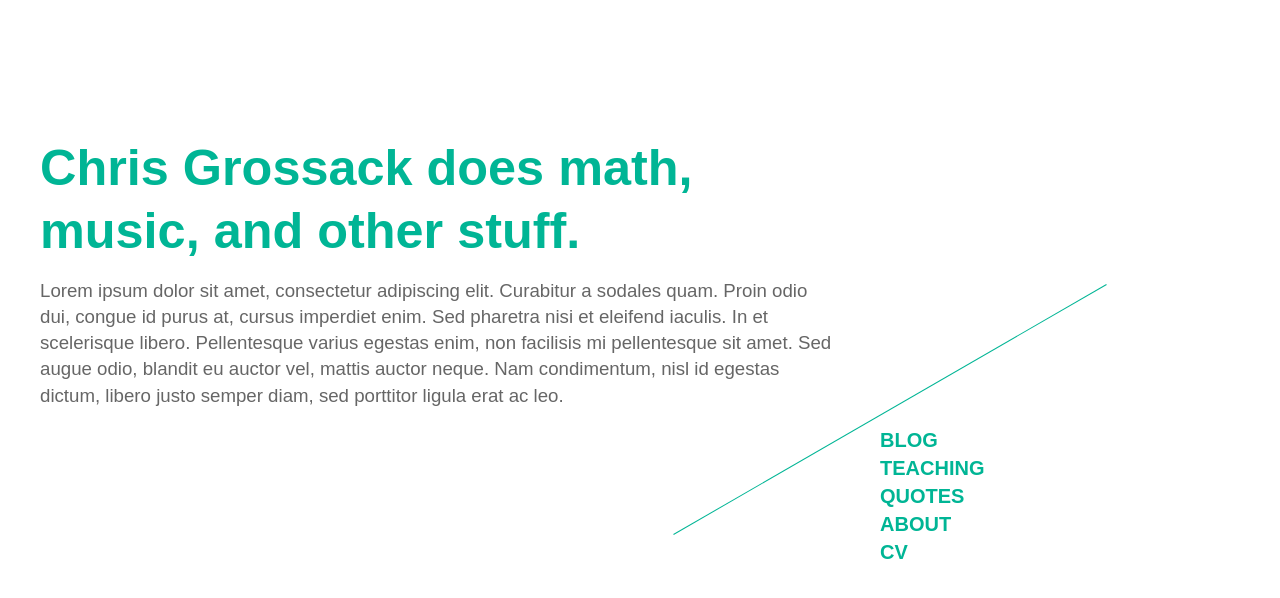
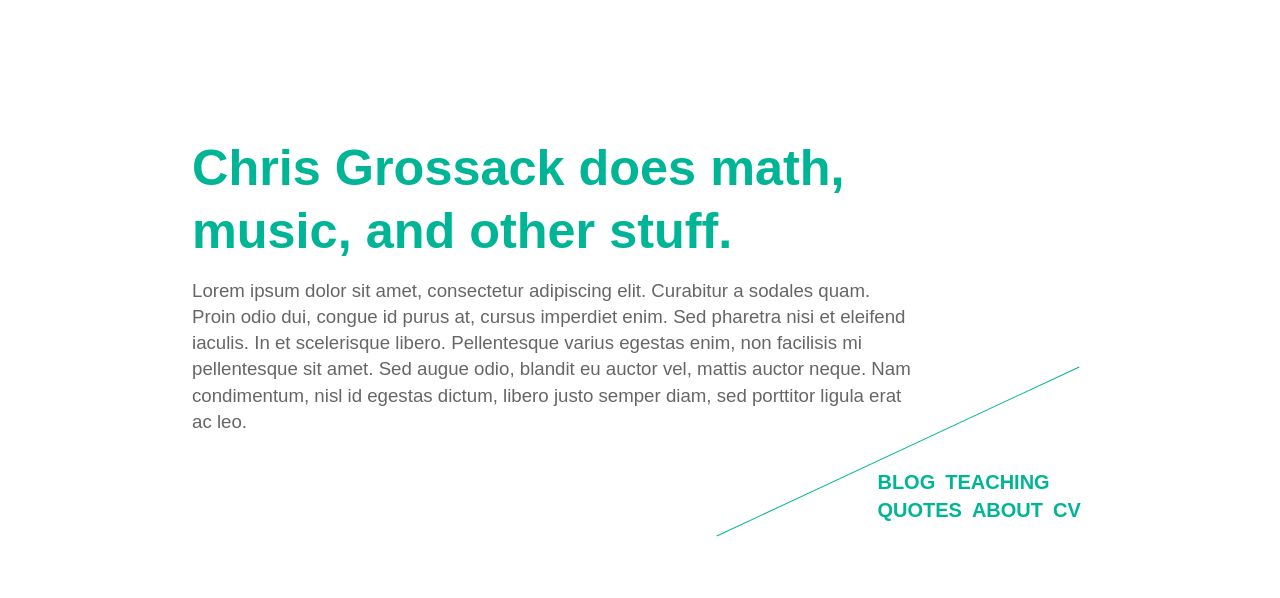
Before and after one commit to kikrishn/Blog, a Jekyll site: the page built from index.html, in a window 1280 px wide. Shown: the top 598 px of the page. Built offline with Jekyll 4.4.1, drawn with Linux system fonts in a browser that asks for light colours; nearby versions of some CDN libraries; some web fonts are replaced.

Commit message:
landing page now mobile compatible (needs final checks)

```diff
--- a/_sass/landing.scss
+++ b/_sass/landing.scss
@@ -1,7 +1,9 @@
 .landing {
   max-width: 1200px;
-  margin: auto;
+  box-sizing: border-box;
+  margin-left: 15%;
   margin-top: 10%;
+  padding: 0;
 
   h1 {
     color: $main-accent;
@@ -19,26 +21,57 @@
 
   .diag {
     background-color: $main-accent;
-    margin-left: 50%;
+    left: 45%;
+    margin: 1rem;
+    margin-bottom: 0;
     height: 1px;
-    width: 500px;
-    transform: rotate(-30deg);
-    -moz-transform: rotate(-30deg);
-    -webkit-transform: rotate(-30deg);
+    width: 400px;
+    transform: rotate(-25deg);
+    -moz-transform: rotate(-25deg);
+    -webkit-transform: rotate(-25deg);
+    position: relative;
   }
 
   .landing-links {
     font-family: $heading-font;
     text-transform: uppercase;
-    margin-left: 70%;
-    width: 25%;
-    padding-top: 1rem;
+    width: 20%;
     font-weight: 700;
     font-size: 1.25rem;
     display: flex;
-    flex-direction: column;
+    flex-direction: row;
+    flex-wrap: wrap;
+    margin-left: 63%;
+    padding-top: 1rem;
   }
 
   .landing-links a {
+    margin-right: 10px;
   }
 }
+
+//Mobile styling adjustments
+@media only screen and (max-width: $tablet) {
+  .landing {
+    margin-left: 5%;
+    margin-top: 10%;
+
+    h1 {
+      width: 90%;
+    }
+
+    .desc {
+      width: 90%;
+      font-size: 1.1rem;
+    }
+
+    .diag {
+      display: none;
+    }
+
+    .landing-links {
+      width: 50%;
+      margin-left: 0;
+    }
+  }
+}
--- a/_sass/nav.scss
+++ b/_sass/nav.scss
@@ -3,7 +3,7 @@ nav {
   max-width: $nav-width;
   height: 5rem;
   margin: auto;
-  margin-bottom: 5rem;
+  margin-bottom: 3rem;
   padding: 2rem;
   display: flex;
   align-items: center;
```
